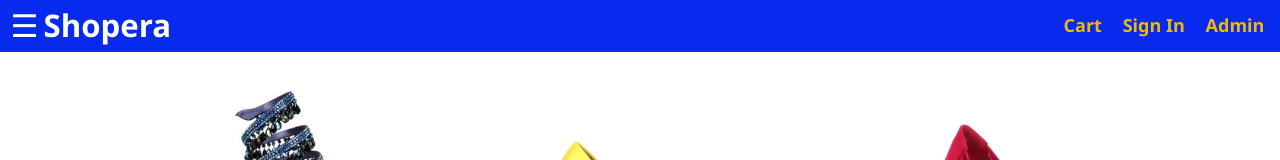
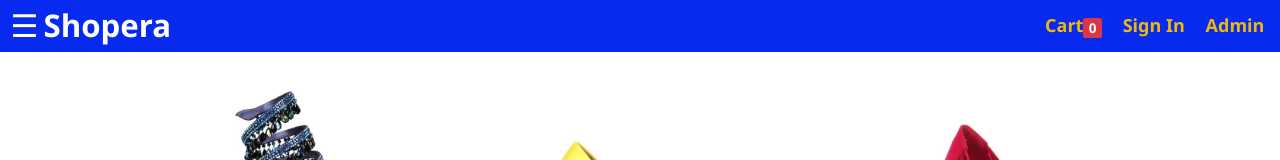
Before and after one commit to mushuyun/shopera2020, a React (Create React App) app in the folder client/: page / in a window 1280 px wide. Shown: the top 160 px of the page. Built offline with nearby package versions, Linux system fonts and the light colour scheme.

Commit message:
added bagde for cart counter

```diff
--- a/client/src/App.js
+++ b/client/src/App.js
@@ -21,6 +21,7 @@ import Profile from './components/users/Profile';
 import Shipping from "./components/carts/Shipping";
 import Checkout from './components/checkouts/Checkout';
 import PaypalConnection from './components/checkouts/PaypalConnect';
+import { Badge } from "reactstrap";
 
 function App() {
 
@@ -32,6 +33,11 @@ function App() {
   }
   const closeMenu = () => {
     document.querySelector(".sidebar").classList.remove("open")
+  }
+
+  let cartCount = 0;
+  if (localStorage.getItem("cart") !== null) {
+    cartCount = JSON.parse(localStorage.getItem("cart")).length;
   }
 
   return (
@@ -47,7 +53,7 @@ function App() {
         </div>
         <div className="header-links">
 
-            <Link to="/cart">Cart</Link>
+        <Link to="/cart">Cart<Badge color="danger">{cartCount}</Badge></Link>
             <Link to="/signin">Sign In</Link>
 
             <div className="dropdown">
```
